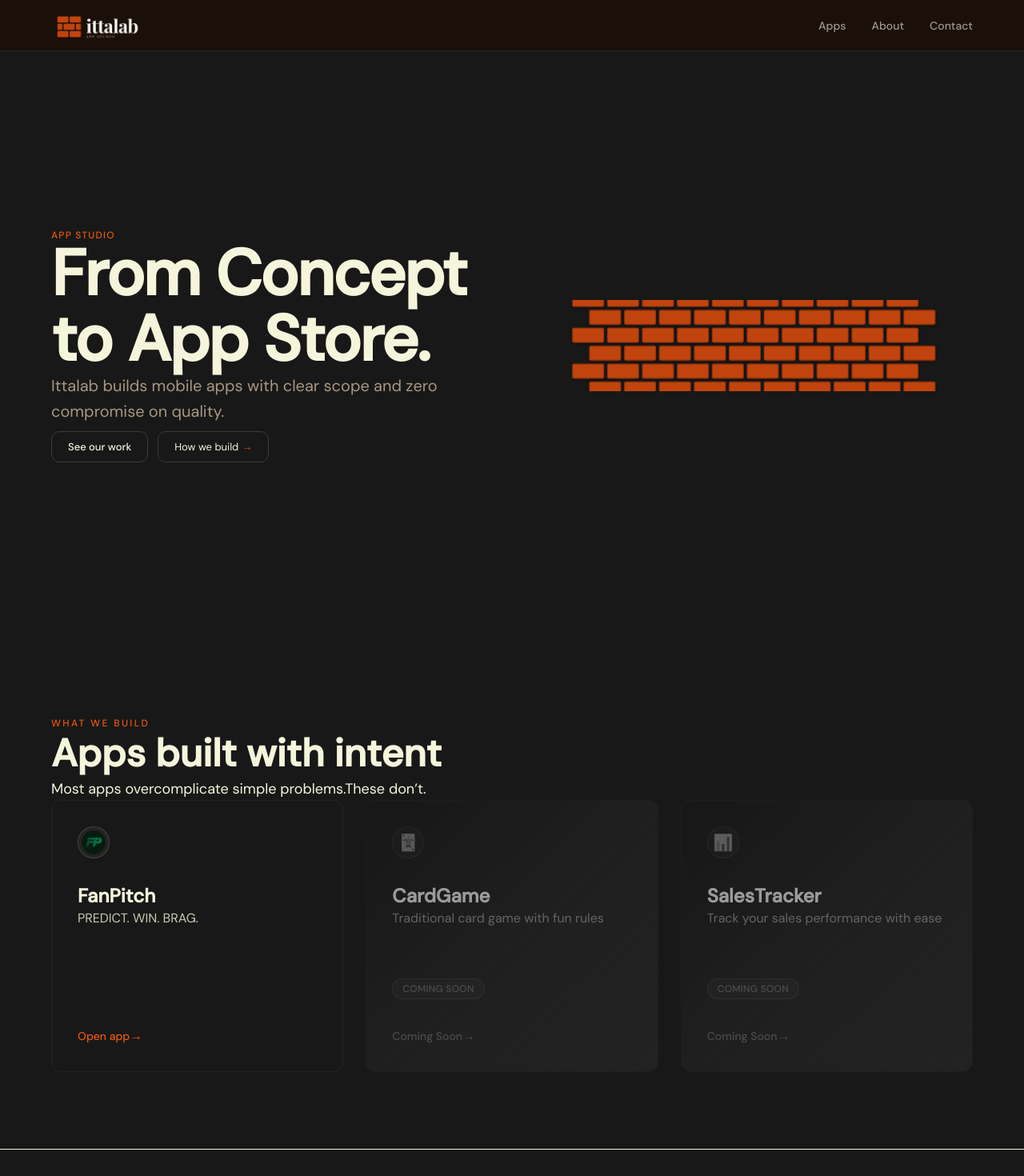
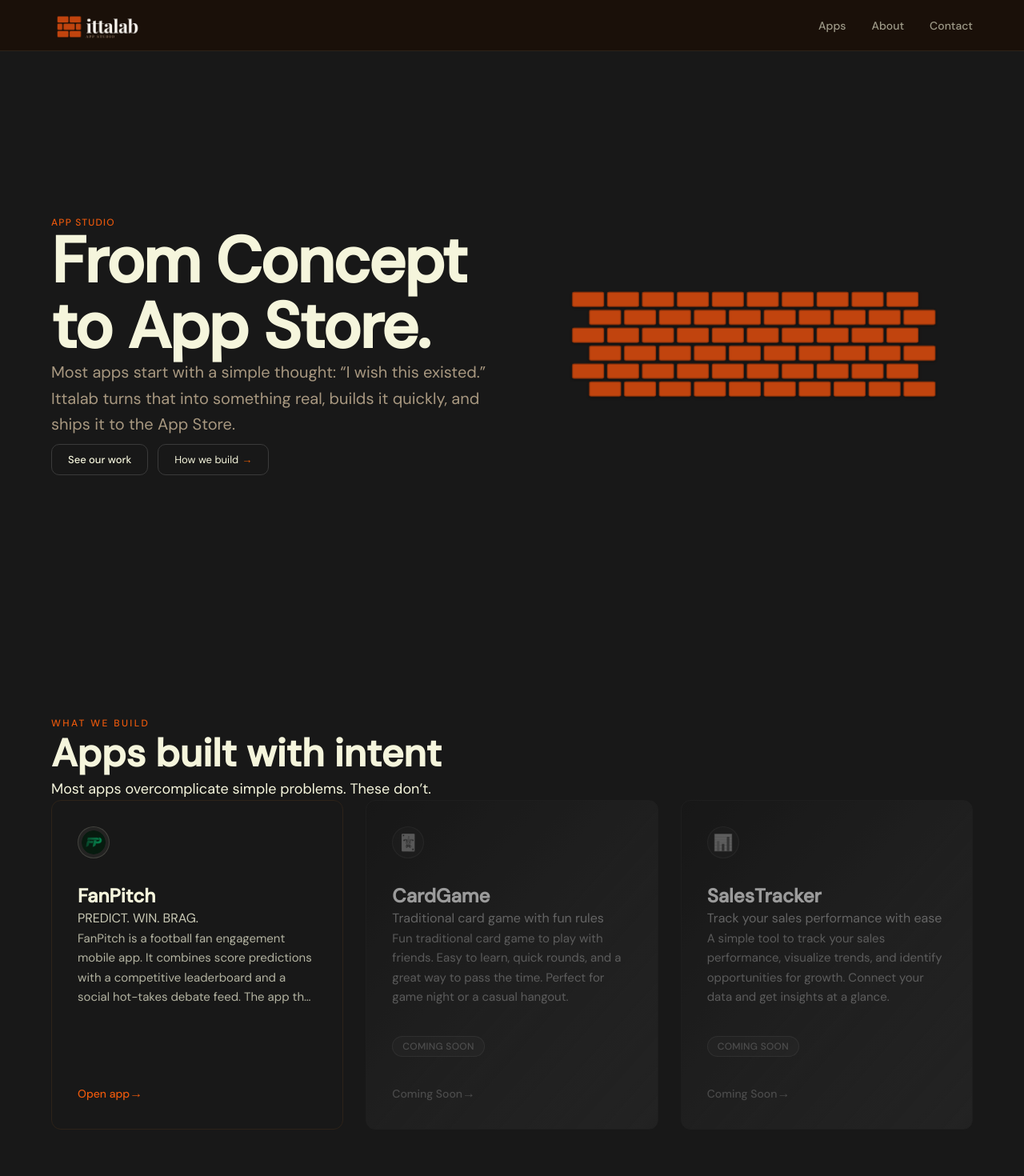
Before and after one commit to ittalab/ittalab-wesbite, a Next.js app: page / in a window 1280 px wide. Shown: the top 1470 px of the page at 80% size. Built offline with nearby package versions, Linux system fonts and the light colour scheme.

Commit message:
Edit content

```diff
--- a/components/apps/AppCard.tsx
+++ b/components/apps/AppCard.tsx
@@ -47,6 +47,21 @@
         >
           {app.tagline}
         </p>
+
+        <p
+          className={cn(
+            "text-sm sm:text-[15px] text-[#F5F5DC]/70 leading-relaxed",
+            isComingSoon && "opacity-70"
+          )}
+          style={{
+            display: "-webkit-box",
+            WebkitBoxOrient: "vertical",
+            WebkitLineClamp: 4,
+            overflow: "hidden",
+          }}
+        >
+          {app.description}
+        </p>
       </div>
 
       <div className="min-h-[32px] pt-1">
--- a/components/apps/AppHero.tsx
+++ b/components/apps/AppHero.tsx
@@ -28,7 +28,7 @@
             {/* Icon + Tag row */}
             <div className="flex items-center gap-3">
               <AppIcon emoji={app.icon} logo={app.logo} size="lg" isComingSoon={isComingSoon} />
-              <Tag variant={app.status}>{isComingSoon ? "Coming Soon" : app.status}</Tag>
+              <Tag variant={app.status}>{isComingSoon ? "Coming Soon" : "LIVE"}</Tag>
             </div>
 
             {/* Text block */}
--- a/components/home/AppsPreview.tsx
+++ b/components/home/AppsPreview.tsx
@@ -16,7 +16,7 @@
           </h2>
 
           <p className="text-lg text-muted max-w-xl">
-            Most apps overcomplicate simple problems.These don’t.
+            Most apps overcomplicate simple problems. These don’t.
           </p>
         </div>
 
--- a/components/home/HeroSection.tsx
+++ b/components/home/HeroSection.tsx
@@ -87,7 +87,7 @@
                 animationDelay: `${totalHeadlineDuration + 0.05}s`,
               }}
             >
-              Ittalab builds mobile apps with clear scope and zero compromise on quality.
+              Most apps start with a simple thought: “I wish this existed.” Ittalab turns that into something real, builds it quickly, and ships it to the App Store.
             </p>
 
             {/* CTAs */}
@@ -148,7 +148,7 @@
           </div>
 
           {/* ── RIGHT: Brick wall ── */}
-          <div className="w-full flex justify-center items-center overflow-hidden mt-4 sm:mt-5 lg:mt-0">
+          <div className="w-full flex justify-center items-center overflow-hidden lg:overflow-visible mt-4 sm:mt-5 lg:mt-0">
             <div
               className="mx-auto origin-center scale-[0.8] sm:scale-[0.9] md:scale-[1.05] lg:scale-[1.18]"
               style={{
--- a/components/ui/Tag.tsx
+++ b/components/ui/Tag.tsx
@@ -5,25 +5,34 @@
   children?: React.ReactNode;
 }
 
-// User-friendly display labels
 const tagLabels = {
   "in-development": "Coming Soon",
   beta: "Beta",
-  live: "Available Now",
+  live: "LIVE",
 };
 
 export default function Tag({ variant, children }: TagProps) {
   const baseStyles =
-    "px-3 py-1 rounded-full text-xs font-sans font-medium uppercase tracking-wide inline-flex items-center";
+    "px-3 py-1 rounded-full text-xs font-sans font-medium uppercase tracking-wide inline-flex items-center gap-1.5";
 
   const variantStyles = {
     "in-development":
       "bg-[#EA580C]/10 text-[#EA580C] border border-[#EA580C]/30",
     beta: "bg-[#16A34A]/10 text-[#16A34A] border border-[#16A34A]/30",
-    live: "bg-[#F5F5DC]/5 text-[#F5F5DC] border border-[#F5F5DC]/20",
+    live: "bg-[#16A34A]/18 text-[#F5F5DC] border border-[#16A34A]/55 shadow-[0_0_0_1px_rgba(22,163,74,0.25),0_4px_14px_rgba(22,163,74,0.28)] font-semibold",
   };
 
   const displayText = children || tagLabels[variant];
 
-  return <span className={`${baseStyles} ${variantStyles[variant]}`}>{displayText}</span>;
+  return (
+    <span className={`${baseStyles} ${variantStyles[variant]}`}>
+      {variant === "live" && (
+        <span
+          className="inline-block w-1.5 h-1.5 rounded-full bg-[#16A34A] shrink-0"
+          aria-hidden="true"
+        />
+      )}
+      <span>{displayText}</span>
+    </span>
+  );
 }
--- a/lib/apps.ts
+++ b/lib/apps.ts
@@ -18,7 +18,7 @@
     name: "FanPitch",
     tagline: "PREDICT. WIN. BRAG.",
     description:
-      "FanPitch is a football prediction app where you compete with friends in private leagues. Call the score, earn points, and see who really knows the game.",
+      "FanPitch is a football fan engagement mobile app. It combines score predictions with a competitive leaderboard and a social hot-takes debate feed. The app that is made by someone who genuinely loves football - not assembled from UI templates.",
     status: "live",
     icon: "⚽",
     logo: "/icons/fanpitch_logo.png",
```
